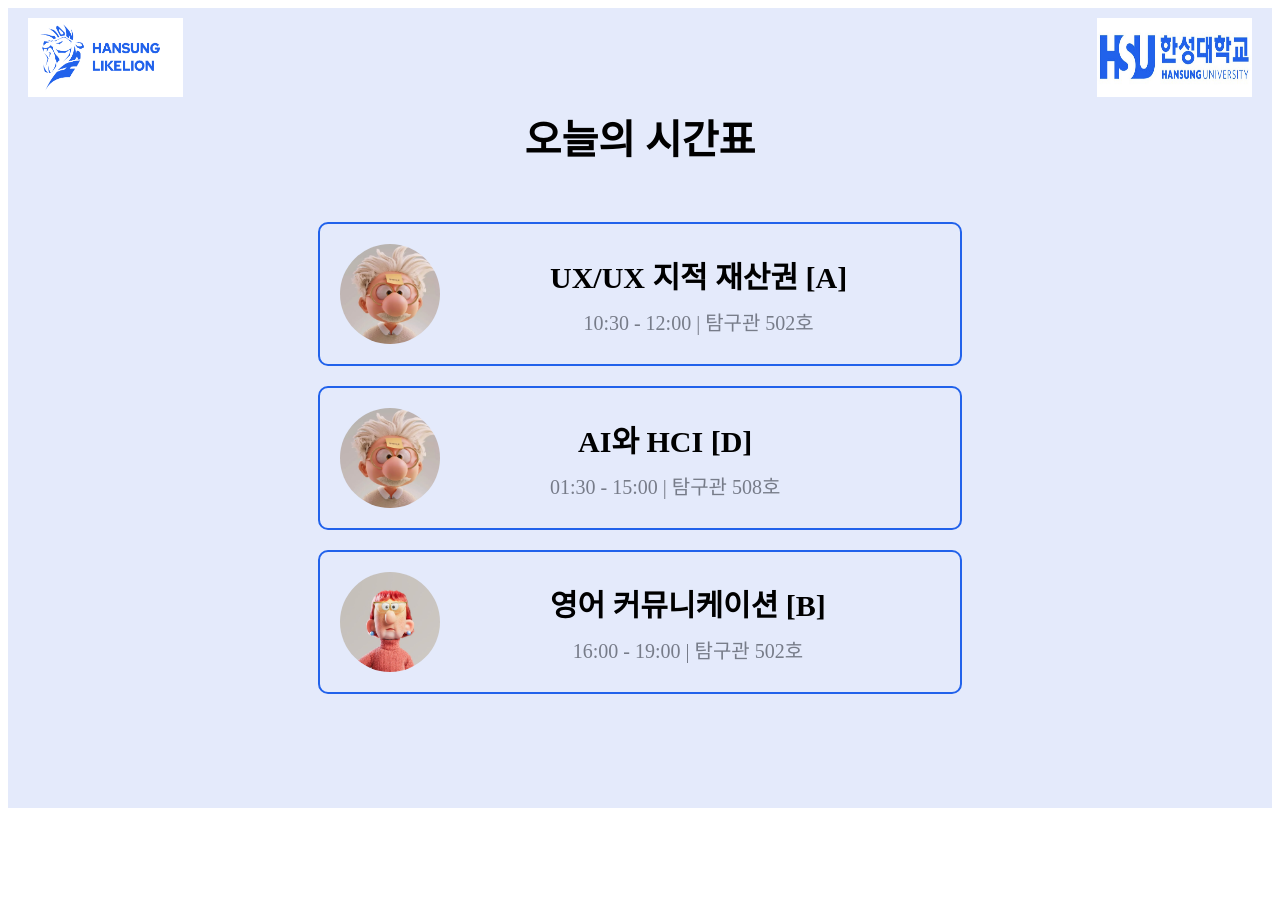
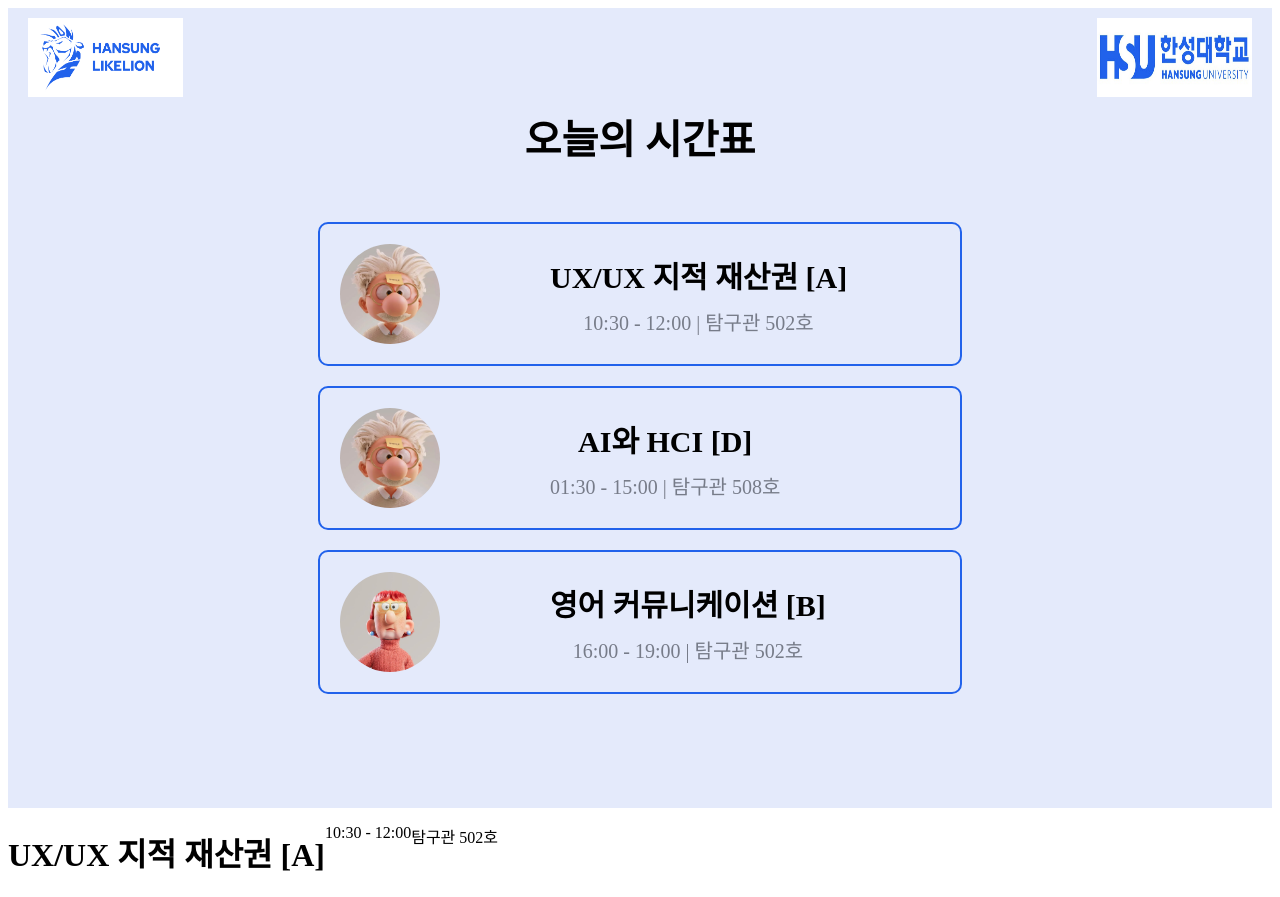
Before and after one commit to HSU-Likelion-Frontend-13th/Attendance-Web-Team-E, a React (Create React App) app in the folder team/: page /timetable/1 in a window 1280 px wide. Before the commit the page ends 816 px from the top, so only its background shows below. Built offline with nearby package versions, Linux system fonts and the light colour scheme.

Commit message:
fix: tableItem 페이지 코드 수정

```diff
--- a/team/src/pages/timetable/TableItem.jsx
+++ b/team/src/pages/timetable/TableItem.jsx
@@ -3,15 +3,41 @@ import { useParams } from 'react-router-dom'
 import TimetablePage from './TimetablePage'
 import styled from 'styled-components';
 
+
+
 export const TableItemContainer = styled.div`
     background-color:rgb(228, 234, 251);
+    width: 100%;
+    height: 100vh;
 
 `;
+export const TimeItemContainer = styled.div`
+    display: flex;
+    background-color: white;
+    `;
+
+    const timetableItems = [
+        { id: 1, title: "UX/UX 지적 재산권 [A]", time: "10:30 - 12:00", location: "탐구관 502호" },
+        { id: 2, title: "AI와 HCI [D]", time: "01:30 - 15:00", location: "탐구관 508호" },
+        { id: 3, title: "영어 커뮤니케이션 [B]", time: "16:00 - 19:00", location: "탐구관 502호" },
+    ];
+
 const TableItem = () => {
-    const {id} = useParams();
+    const { id } = useParams();
+    const item = timetableItems.find(item => item.id === parseInt(id));
+
+    if (!item) {
+        return <div>강의 정보를 찾을 수 없습니다.</div>;
+    }
+
   return (
     <TableItemContainer>
         <TimetablePage />
+            <TimeItemContainer>
+            <h1>{item.title}</h1>
+            <p>{item.time}</p>
+            <p>{item.location}</p>
+            </TimeItemContainer>
     </TableItemContainer>
   )
 }
--- a/team/src/pages/timetable/TimetablePage.jsx
+++ b/team/src/pages/timetable/TimetablePage.jsx
@@ -5,6 +5,7 @@ import School from "../../assets/School.png";
 import Pf1 from "../../assets/Pf1.png";
 import Pf2 from "../../assets/Pf2.png";
 import { useNavigate } from 'react-router-dom';
+import TableItem from "./TableItem";
 
 export const TableContainer = styled.div`
     display: flex;
@@ -91,6 +92,7 @@ const TimetablePage = () => {
         title: "UX/UX 지적 재산권 [A]",
         time: "10:30 - 12:00",
         location: "탐구관 502호",
+        profile: Pf1,
     },
 
     {
@@ -98,6 +100,7 @@ const TimetablePage = () => {
         title: "AI와 HCI [D]",
         time: "01:30 - 15:00",
         location: "탐구관 508호",
+        profile: Pf1,
     },
 
     {
@@ -105,6 +108,7 @@ const TimetablePage = () => {
         title: "영어 커뮤니케이션 [B]",
         time: "16:00 - 19:00",
         location: "탐구관 502호",
+        profile: Pf2,
     },
     ];
 
@@ -122,39 +126,21 @@ const TimetablePage = () => {
 
         <TableBoxContainer>
 
-        <TableBox onClick={() => handleClick(1)}>
-           <ContentContainer>
-            <Profile src={Pf1} alt="Profile1"></Profile>
-            <TextContainer>
-                <Title>UX/UX 지적 재산권 [A]</Title>
-                <Subtitle>10:30 - 12:00 | 탐구관 502호</Subtitle>
+        {timetableItems.map((item) => (
+            <TableBox key={item.id} onClick={() => handleClick(item.id)}>
+                <ContentContainer>
+                 <Profile src={item.profile} alt="Profile1"></Profile>
+                <TextContainer>
+                <Title>{item.title}</Title>
+                <Subtitle>{item.time} | {item.location}</Subtitle>
             </TextContainer>
-           </ContentContainer>
-        </TableBox>
-
-        <TableBox>
-           <ContentContainer>
-            <Profile src={Pf1} alt="Profile1"></Profile>
-            <TextContainer>
-                <Title>AI와 HCI [D]</Title>
-                <Subtitle>01:30 - 15:00 | 탐구관 508호</Subtitle>
-            </TextContainer>
-           </ContentContainer>
-        </TableBox>
-
-        <TableBox>
-           <ContentContainer>
-            <Profile src={Pf2} alt="Profile2"></Profile>
-            <TextContainer>
-                <Title>영어 커뮤니케이션 [B]</Title>
-                <Subtitle>16:00 - 19:00 | 탐구관 502호</Subtitle>
-            </TextContainer>
-           </ContentContainer>
-        </TableBox>
+        </ContentContainer>
+     </TableBox>
+        ))}
         </TableBoxContainer>
     </TableContainer>
 
   )
 }
 
-export default TimetablePage
+export default TimetablePage;
```
